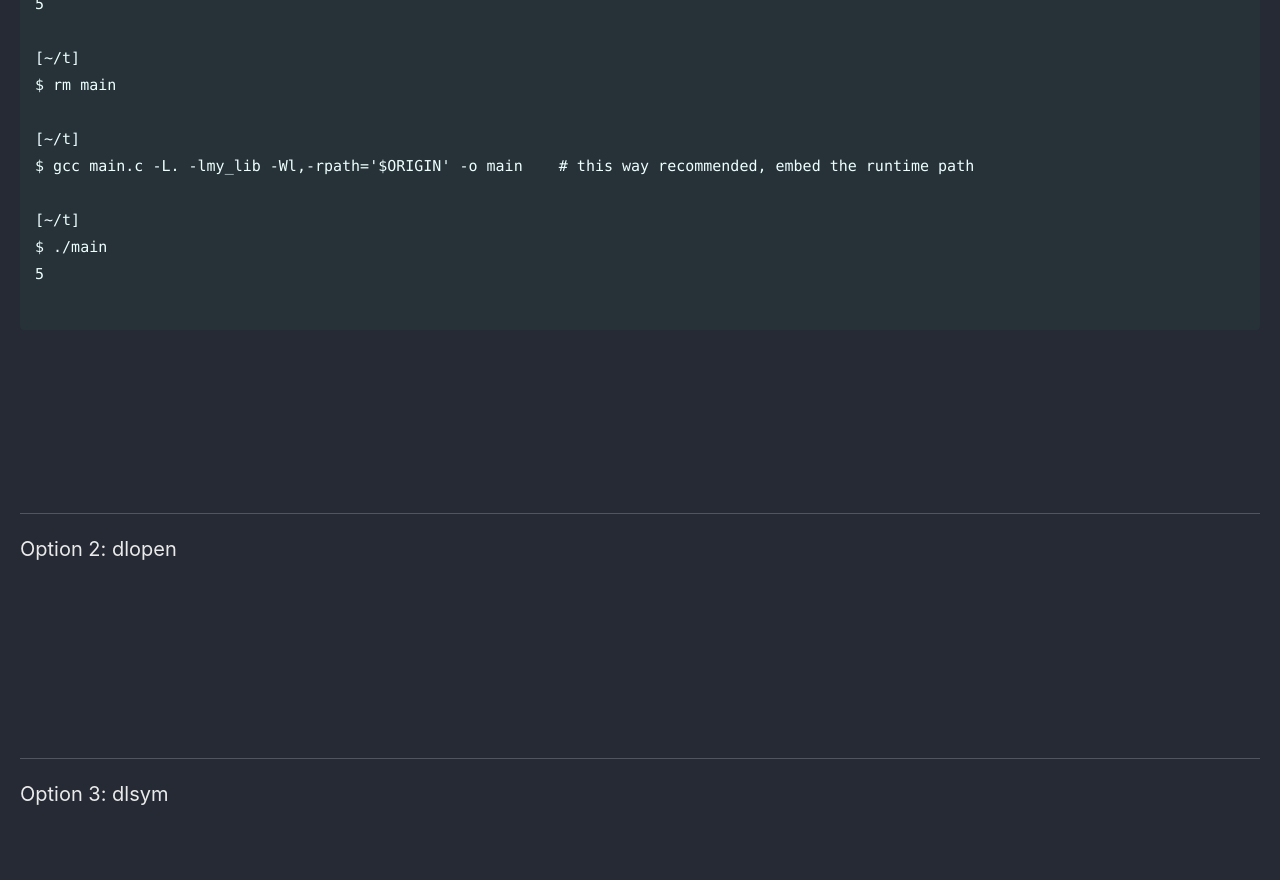
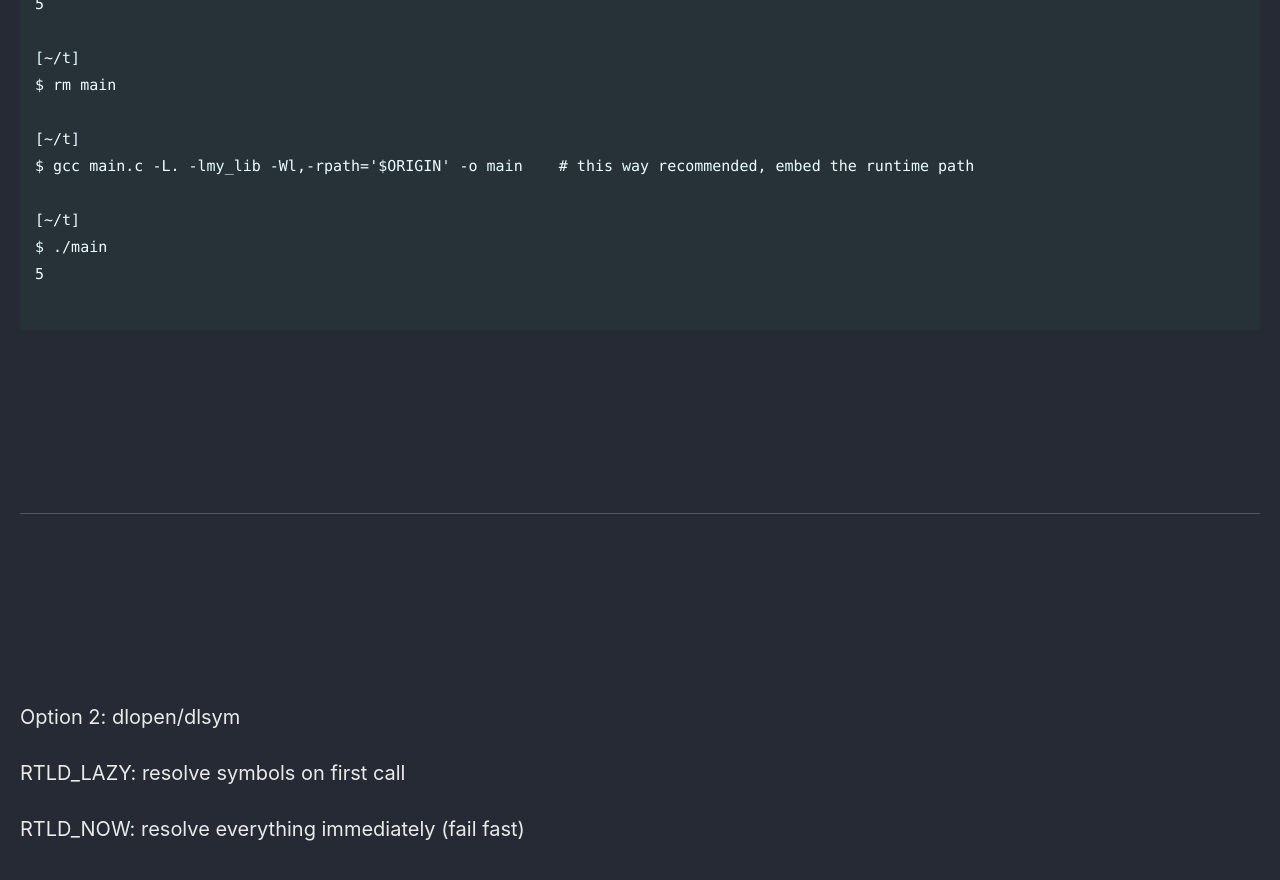
Before and after one commit to Connor-McCartney/Connor-McCartney.github.io, a Jekyll site: the page built from _pages/misc/C.md, in a window 1280 px wide and 900 px high, scrolled down 21148 px. Shown: the top 880 px of the window. Built offline with Jekyll 4.4.1, drawn with Linux system fonts in a browser that asks for light colours; cached includes are drawn as plain includes.

Commit message:
Update C.md

```diff
--- a/_pages/misc/C.md
+++ b/_pages/misc/C.md
@@ -871,19 +871,19 @@ $ ./main
 
 ---
 
-
-Option 2: dlopen
-
-
-
-
-
 <br>
 
 <br>
 
 <br>
 
----
+Option 2: dlopen/dlsym
 
-Option 3: dlsym
+
+
+
+
+
+RTLD_LAZY: resolve symbols on first call
+
+RTLD_NOW: resolve everything immediately (fail fast)
```
